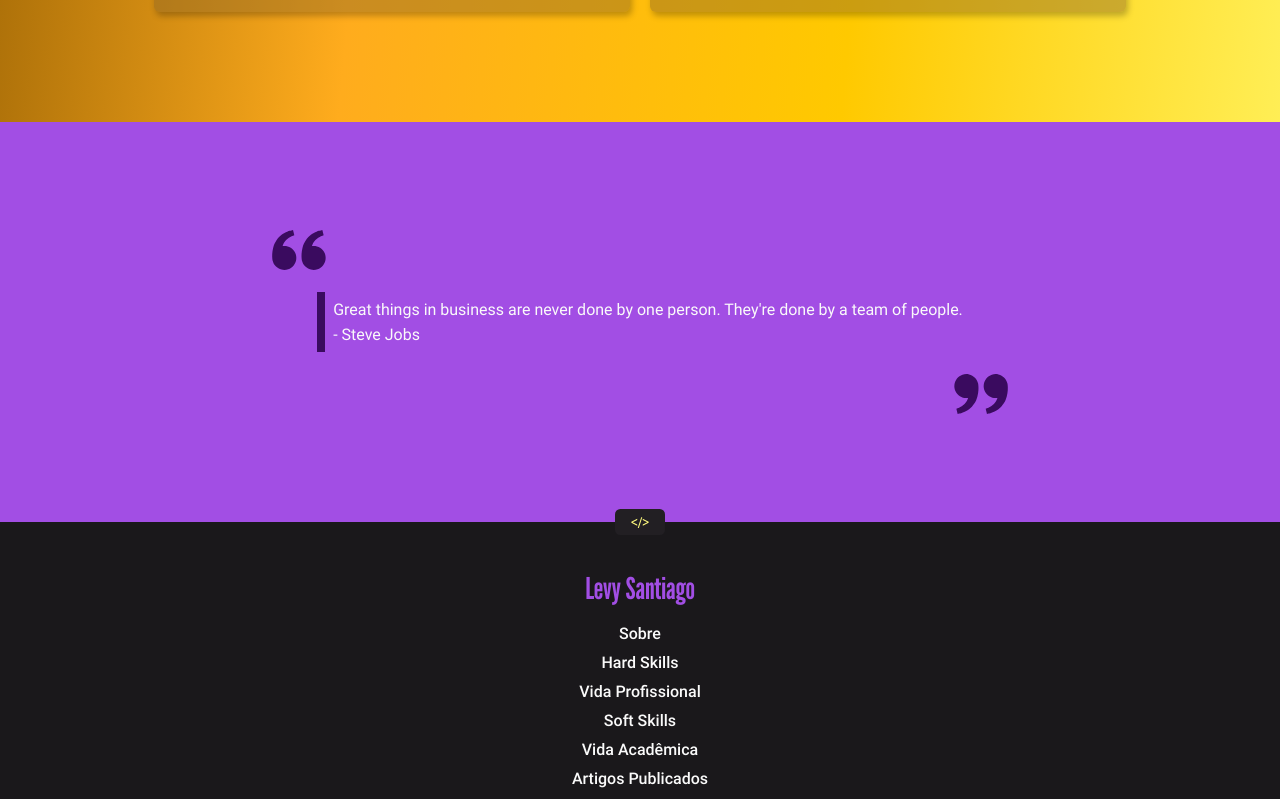
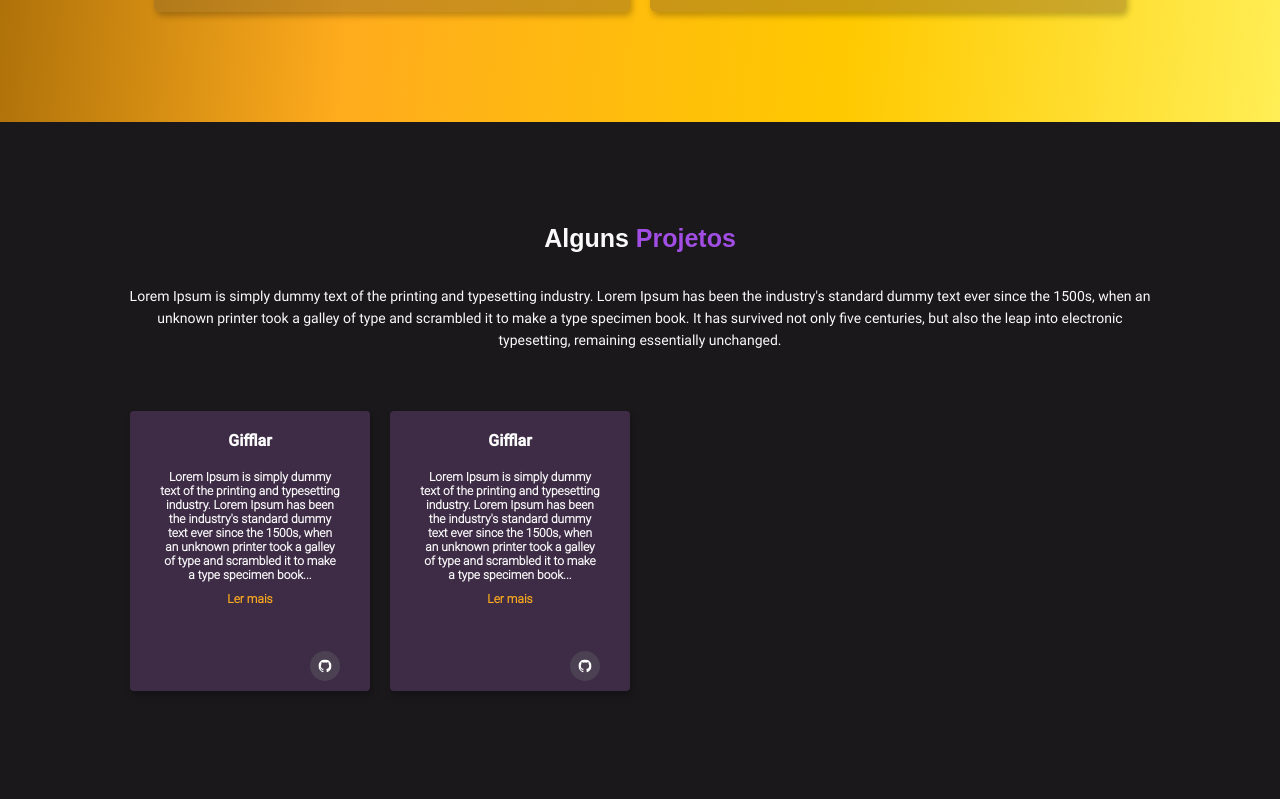
Before and after one commit to levysantiago/personal-page, a React (Create React App) app: page /#/ in a window 1280 px wide. Shown: the part 2960-3759 px from the top of the page. Built offline with nearby package versions, Linux system fonts and the light colour scheme.

Commit message:
feat: creating projects component

```diff
--- /dev/null
+++ b/src/components/ProjectCard/index.tsx
@@ -0,0 +1,33 @@
+import * as React from "react";
+import {
+  CardContainer,
+  Description,
+  GithubIcon,
+  ReadMoreLink,
+  Title,
+} from "./styles";
+
+interface IProps {
+  title: string;
+  description: string;
+  readMoreLink?: string;
+  githubLink?: string;
+}
+
+const ProjectCard: React.FC<IProps> = ({
+  title,
+  description,
+  readMoreLink,
+  githubLink,
+}: IProps) => {
+  return (
+    <CardContainer>
+      <Title>{title}</Title>
+      <Description>{description}</Description>
+      {readMoreLink ? <ReadMoreLink>Ler mais</ReadMoreLink> : null}
+      {githubLink ? <GithubIcon /> : null}
+    </CardContainer>
+  );
+};
+
+export default ProjectCard;
--- /dev/null
+++ b/src/components/ProjectCard/styles.tsx
@@ -0,0 +1,78 @@
+import { ITheme } from "components/Theme";
+import styled from "styled-components";
+
+interface IProps {
+  theme: ITheme;
+}
+
+export const CardContainer = styled.div(
+  (props: IProps) => `
+  display: flex;
+  align-items: center;
+  flex-direction: column;
+  justify-items: center;
+  background-color: ${props.theme.colors.purpleMedium3};
+  box-shadow: 2px 4px 6px rgba(0, 0, 0, 0.25);
+  border-radius: 4px;
+  width: 180px;
+  height: 240px;
+  padding: 20px 30px;
+  margin: 10px 10px;
+  position: relative;
+`
+);
+
+export const Title = styled.span(
+  (props: IProps) => `
+  font-family: ${props.theme.fonts.title2};
+  font-size: 16px;
+  font-weight: 700;
+  color: ${props.theme.colors.white};
+  margin-bottom: 20px;
+`
+);
+
+export const Description = styled.span(
+  (props: IProps) => `
+  font-family: ${props.theme.fonts.description};
+  font-size: 12px;
+  font-weight: 700;
+  color: ${props.theme.colors.white};
+  text-align: center;
+  margin-bottom: 10px;
+`
+);
+
+export const ReadMoreLink = styled.span(
+  (props: IProps) => `
+  font-family: ${props.theme.fonts.description};
+  font-size: 12px;
+  font-weight: 700;
+  color: ${props.theme.colors.orangeMedium};
+  text-align: center;
+  cursor: pointer;
+
+  &:hover{
+    text-decoration: underline;
+  }
+`
+);
+
+export const WebsiteIcon = styled.img.attrs({
+  src: require("../../assets/websiteIcon.svg"),
+  alt: "Website icon.",
+})`
+  width: 50px;
+  position: absolute;
+  top: -13px;
+`;
+
+export const GithubIcon = styled.img.attrs({
+  src: require("../../assets/githubIcon.svg"),
+  alt: "Github icon.",
+})`
+  width: 30px;
+  position: absolute;
+  bottom: 10px;
+  right: 30px;
+`;
--- /dev/null
+++ b/src/components/Projects/content/projects.ts
@@ -0,0 +1,20 @@
+export const projects = [
+  {
+    title: "Gifflar",
+    description: `Lorem Ipsum is simply dummy text of the printing and typesetting
+        industry. Lorem Ipsum has been the industry's standard dummy text ever
+        since the 1500s, when an unknown printer took a galley of type and
+        scrambled it to make a type specimen book...`,
+    readMoreLink: "#",
+    githubLink: "#",
+  },
+  {
+    title: "Gifflar",
+    description: `Lorem Ipsum is simply dummy text of the printing and typesetting
+        industry. Lorem Ipsum has been the industry's standard dummy text ever
+        since the 1500s, when an unknown printer took a galley of type and
+        scrambled it to make a type specimen book...`,
+    readMoreLink: "#",
+    githubLink: "#",
+  },
+];
--- /dev/null
+++ b/src/components/Projects/index.tsx
@@ -0,0 +1,46 @@
+import ProjectCard from "components/ProjectCard";
+import { projects } from "./content/projects";
+import * as React from "react";
+
+import {
+  CardsContainer,
+  Container,
+  Description,
+  Title,
+  TitleContinuation,
+} from "./styles";
+
+const Projects: React.FC = () => {
+  return (
+    <Container>
+      <Title>
+        Alguns <TitleContinuation>Projetos</TitleContinuation>
+      </Title>
+
+      <Description>
+        Lorem Ipsum is simply dummy text of the printing and typesetting
+        industry. Lorem Ipsum has been the industry's standard dummy text ever
+        since the 1500s, when an unknown printer took a galley of type and
+        scrambled it to make a type specimen book. It has survived not only five
+        centuries, but also the leap into electronic typesetting, remaining
+        essentially unchanged.
+      </Description>
+
+      <CardsContainer>
+        {projects.map((project, key) => {
+          return (
+            <ProjectCard
+              key={key}
+              title={project.title}
+              description={project.description}
+              readMoreLink={project.readMoreLink}
+              githubLink={project.githubLink}
+            />
+          );
+        })}
+      </CardsContainer>
+    </Container>
+  );
+};
+
+export default Projects;
--- /dev/null
+++ b/src/components/Projects/styles.tsx
@@ -0,0 +1,54 @@
+import { GenericContainer } from "components/styles";
+import { ITheme } from "components/Theme";
+import styled from "styled-components";
+
+interface IProps {
+  theme: ITheme;
+}
+
+export const Container = styled(GenericContainer)(
+  (props: IProps) => `
+  display: flex;
+  align-items: center;
+  flex-direction: column;
+  background-color: ${props.theme.colors.black || "#1a181b"};
+`
+);
+
+export const Title = styled.span(
+  (props: IProps) => `
+  font-family: ${props.theme.fonts.title || "Arial"};
+  font-size: 25px;
+  font-weight: 700;
+  line-height: 33px;
+  text-align: center;
+  color: ${props.theme.colors.white || "#fafafa"};
+  margin-bottom: 30px;
+`
+);
+
+export const TitleContinuation = styled(Title)(
+  (props: IProps) => `
+  color: ${props.theme.colors.purpleMedium || "#a24ee4"};
+`
+);
+
+export const Description = styled.span(
+  (props: IProps) => `
+  font-family: ${props.theme.fonts.text || "Roboto-Regular"};
+  font-size: 14px;
+  font-weight: 400;
+  line-height: 22px;
+  text-align: center;
+  color: ${props.theme.colors.white || "#fafafa"};
+  margin-bottom: 50px;
+`
+);
+
+export const CardsContainer = styled.div`
+  display: flex;
+  flex-direction: row;
+  flex-wrap: wrap;
+  width: 100%;
+  justify-content: start;
+`;
--- a/src/components/Theme/index.tsx
+++ b/src/components/Theme/index.tsx
@@ -18,6 +18,7 @@ const theme = {
     greenMedium: "#13615D",
     greenLight: "#88FEF3",
     orangeLight: "#FFFA7E",
+    orangeMedium: "#FFAC1D",
     orangeDarkTransparent: "rgba(84, 56, 6, 0.8);",
     orangeMediumTransparent: "rgba(134, 99, 37, 0.43);",
   },
--- a/src/pages/HomePage/index.tsx
+++ b/src/pages/HomePage/index.tsx
@@ -6,6 +6,7 @@ import Footer from "components/Footer";
 import HardSkills from "components/HardSkills";
 import Navbar from "components/Navbar";
 import ProfessionalLife from "components/ProfessionalLife";
+import Projects from "components/Projects";
 import Quote from "components/Quote";
 import SoftSkills from "components/SoftSkills";
 import Theme from "components/Theme";
@@ -23,6 +24,7 @@ const HomePage: React.FC = () => {
         <SoftSkills />
         <AcademicLife />
         <Articles />
+        <Projects />
         <Quote />
         <Footer />
       </div>
```
Also changed, not shown: src/assets/githubIcon.svg (added), src/assets/websiteIcon.svg (added).
